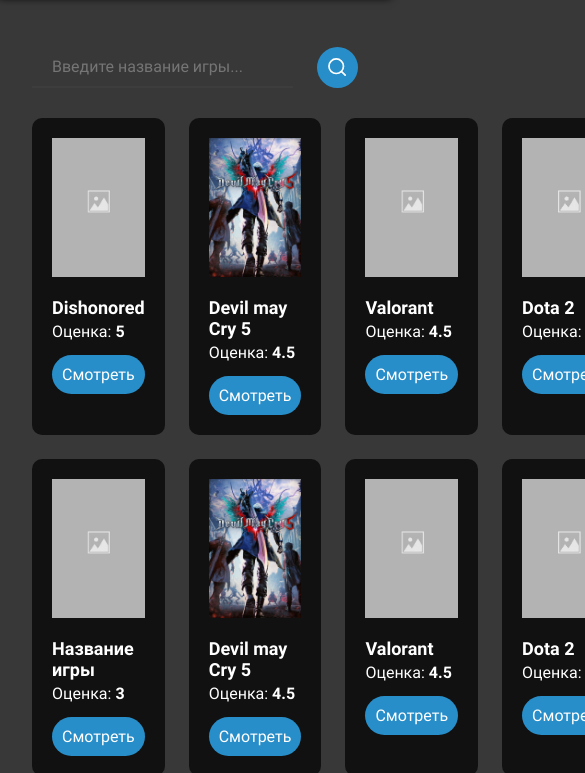
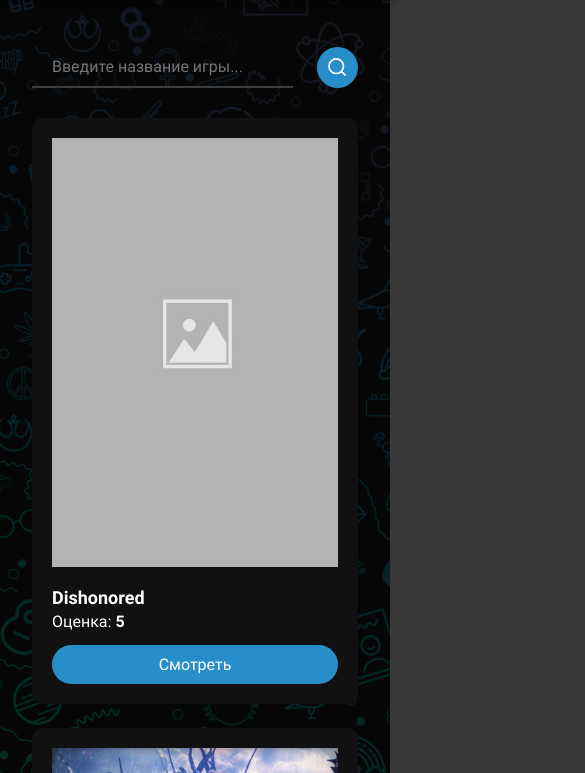
Before and after one commit to Smiriix/twitch, a plain HTML site: page index.html in a window 390 px wide. Shown: the part 71-844 px from the top of the page, 585 px wide, since content can reach past the window. Drawn offline with Linux system fonts and the light colour scheme.

Commit message:
Update style.css

```diff
--- a/css/style.css
+++ b/css/style.css
@@ -20,7 +20,7 @@ body {
     background-image: url("../assets/background.jpg");
     background-position: center;
     background-repeat: no-repeat;
-    background-size: 110vw;
+    background-size: cover;
     background-attachment: fixed;
     background-blend-mode: multiply;
 }
@@ -135,3 +135,24 @@ body {
 .gameList__item_data a:hover {
     opacity: 0.6;
 }
+
+@media (max-width: 1360px){
+    .gameList__wrapper {
+        grid-template-columns: repeat(4, 1fr);
+    }
+}
+@media (max-width: 1200px){
+    .gameList__wrapper {
+        grid-template-columns: repeat(3, 1fr);
+    }
+}
+@media (max-width: 990px){
+    .gameList__wrapper {
+        grid-template-columns: repeat(2, 1fr);
+    }
+}
+@media (max-width: 520px){
+    .gameList__wrapper {
+        grid-template-columns: repeat(1, 1fr);
+    }
+}
```
